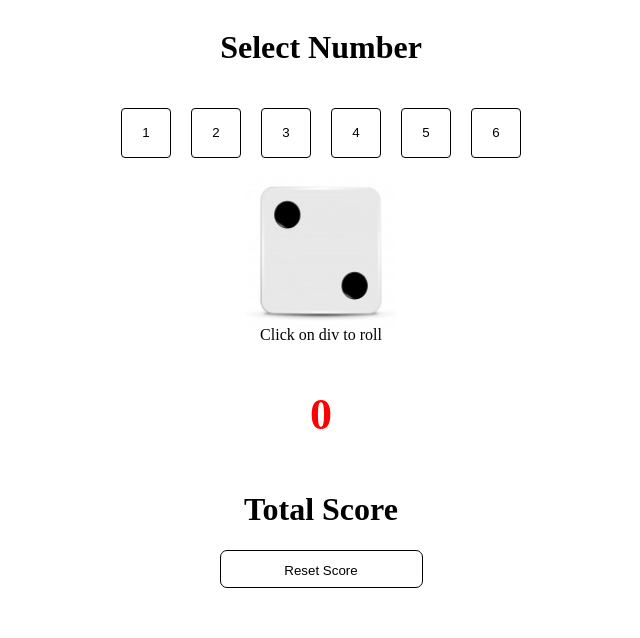
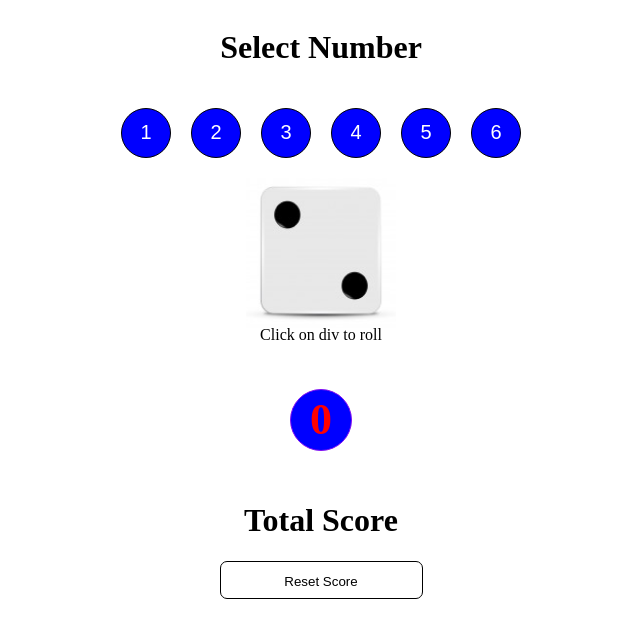
Before and after one commit to xdrahulagrawal/dice-game, a React (Create React App) app: page / in a window 1280 px wide. Both pictures are taken after a click on the button "Start Game". Shown: the top 638 px of the page, without its empty margins (319-959 px from the left). Built offline with nearby package versions, Linux system fonts and the light colour scheme.

Commit message:
Ui improve

```diff
--- a/src/assests/styles/play-game.css
+++ b/src/assests/styles/play-game.css
@@ -20,27 +20,34 @@
     height: 50px;
     border: 1px solid black;
     color: black;
-    background-color: white;
+    background-color: blue;
     border-radius: 4px;
-    color: black;
+    border-radius: 50%;
+    color: white;
+    font-size: 20px;
     cursor: pointer;
 }
 
 .button-numbers:hover {
     border: 1px solid blue;
-    color: blue;
+    color: white;
+    background-color: green;
 }
 
-.button-selected-number{
+.button-selected-number {
     width: 50px;
     height: 50px;
-    background-color: wheat;
+    background-color: red;
     border-radius: 4px;
     color: black;
+    border-radius: 50%;
     cursor: pointer;
-    color: red;
-    border: 1px solid red;
+    color: white;
+    font-size: 20px;
+    border: 1px solid black;
+
 }
+
 .img-container {
     display: flex;
     justify-content: center;
@@ -61,8 +68,15 @@
 
 .score-container-item1 {
     font-size: 44px;
-    color: blue;
+    color: white;
     align-self: center;
+    background-color: blue;
+    height: 60px;
+    line-height: 60px;
+    width: 60px;
+    text-align: center;
+    border-radius: 50%;
+    border: 1px solid rgb(132, 14, 243);
 }
 
 .score-container-item2 {
@@ -90,9 +104,10 @@
 
 }
 
-.green{
+.green {
     color: green;
 }
-.red{
+
+.red {
     color: red;
 }
```
